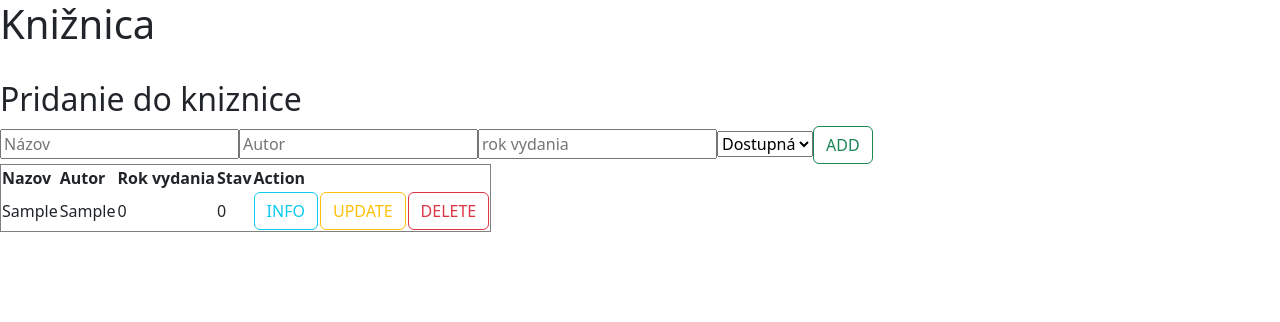
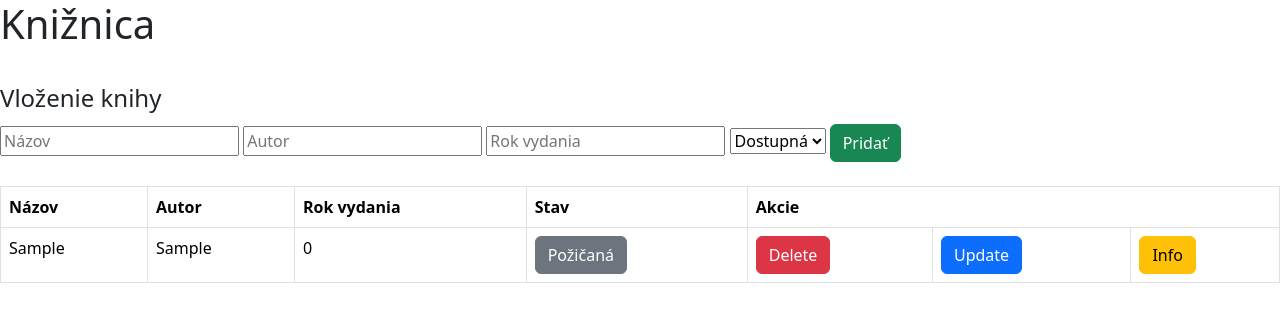
Before and after one commit to MitkaM09/PHP1, a PHP site: page / in a window 1280 px wide. Shown: the top 322 px of the page. Run offline with PHP 8.4, Linux system fonts and the light colour scheme; tables that the repository leaves empty or names only in its code hold one stand-in row (values such as "Sample post").

Commit message:
add info

```diff
--- a/Ulohy-2/Objekt/index.php
+++ b/Ulohy-2/Objekt/index.php
@@ -4,63 +4,84 @@ include "Kniha.php";
 include "Database.php";
 
 $spojenie = new Database();
-$db = $spojenie ->nadviazSpojenie();
+$db = $spojenie->nadviazSpojenie();
 
 if (!$db) {
     die("Databaza nie pripojena");
 }
 
-$sql = "SELECT * FROM knihy";
 
-$stmt = $db->query($sql);
+if ($_SERVER["REQUEST_METHOD"] === "POST" && isset($_POST["action"]) && $_POST["action"] === "delete") {
 
-if ($_SERVER["REQUEST_METHOD"] === "POST" && isset($_POST["action"]) && $_POST["action"] === "delete"){
-
-    $sql = "DELETE FROM knihy WHERE id = :id";
-
-    $stmt = $db->prepare($sql);
-
-    $stmt->execute([
+    $stmtDelete = $db->prepare("DELETE FROM knihy WHERE id = :id");
+    $stmtDelete->execute([
         ":id" => $_POST["kniha_id"]
     ]);
 
-    header("Location:index.php");
+    header("Location: index.php");
     exit();
 }
 
 
-if ($_SERVER["REQUEST_METHOD"] === "POST" && isset($_POST["action"]) && $_POST["action"] === "create"){
+if ($_SERVER["REQUEST_METHOD"] === "POST" && isset($_POST["action"]) && $_POST["action"] === "create") {
 
-    $sql = "INSERT INTO knihy (nazov, autor, rok_vydania, stav)
-            VALUES (:nazov, :autor, :rok_vydania, :stav)";
-    $stmt = $db->prepare($sql);
-    $stmt->execute([
+    $stmtCreate = $db->prepare("INSERT INTO knihy (nazov, autor, rok_vydania, stav)
+                                VALUES (:nazov, :autor, :rok_vydania, :stav)");
+
+    $stmtCreate->execute([
         ":nazov" => $_POST["nazov"],
         ":autor" => $_POST["autor"],
-        ":rok_vydania" => $_POST["rok_vydania"],
-        ":stav" => $_POST["stav"]
+        ":rok_vydania" => (int)$_POST["rok_vydania"],
+        ":stav" => (int)$_POST["stav"]
     ]);
 
-    header("Location:index.php");
+    header("Location: index.php");
     exit();
 }
-if ($_SERVER["REQUEST_METHOD"] === "POST" && isset($_POST["action"]) && $_POST["action"] === "update"){
-    header("Location:update.php");
+
+if ($_SERVER["REQUEST_METHOD"] === "POST" && isset($_POST["action"]) && $_POST["action"] === "update") {
+
+    header("Location: update.php?id=" . $_POST["kniha_id"]);
     exit();
 }
+
+
+if ($_SERVER["REQUEST_METHOD"] === "POST" && isset($_POST["action"]) && $_POST["action"] === "info") {
+
+    header("Location: info.php?id=" . $_POST["kniha_id"]);
+    exit();
+}
+
+if ($_SERVER["REQUEST_METHOD"] === "POST" && isset($_POST["action"]) && $_POST["action"] === "switch") {
+
+    $stmtSwitch = $db->prepare("UPDATE knihy
+                                SET stav = IF(stav = 1, 0, 1)
+                                WHERE id = :id");
+
+    $stmtSwitch->execute([
+        ":id" => $_POST["id"]
+    ]);
+
+    header("Location: index.php");
+    exit();
+}
+
+
+$stmtSelect = $db->query("SELECT * FROM knihy");
+
 $kniznica = [];
 
-while ($row = $stmt->fetch(PDO::FETCH_ASSOC)) {
-   $kniha = null;
+while ($row = $stmtSelect->fetch(PDO::FETCH_ASSOC)) {
+    $kniha = new Kniha(
+        $row["nazov"],
+        $row["autor"],
+        (int)$row["rok_vydania"],
+        (int)$row["stav"]
+    );
 
-   $kniha = new Kniha($row["nazov"], $row["autor"],(int)$row["rok_vydania"],(int)$row["stav"]);
-
-   if($kniha){
     $kniha->setId($row["id"]);
     $kniznica[] = $kniha;
-   }
 }
-
 ?>
 
 <!DOCTYPE html>
@@ -68,85 +89,87 @@ while ($row = $stmt->fetch(PDO::FETCH_ASSOC)) {
 <head>
     <meta charset="UTF-8">
     <meta name="viewport" content="width=device-width, initial-scale=1.0">
-    <title>Tabulka</title>
-    <link href="https://cdn.jsdelivr.net/npm/bootstrap@5.3.8/dist/css/bootstrap.min.css" rel="stylesheet" integrity="sha384-sRIl4kxILFvY47J16cr9ZwB07vP4J8+LH7qKQnuqkuIAvNWLzeN8tE5YBujZqJLB" crossorigin="anonymous">
-  </head>
+    <title>Knižnica</title>
+    <link href="https://cdn.jsdelivr.net/npm/bootstrap@5.3.8/dist/css/bootstrap.min.css" rel="stylesheet">
+    <link rel="stylesheet" href="style.css">
 </head>
+
 <body>
     <h1>Knižnica</h1>
     <br>
-    <table border ="1">
 
+    <!-- CREATE -->
+    <form class="create" action="index.php" method="post">
+        <fieldset>
+            <legend>Vloženie knihy</legend><br>
+
+            <input type="hidden" name="action" value="create">
+
+            <input type="text" name="nazov" placeholder="Názov" required>
+            <input type="text" name="autor" placeholder="Autor" required>
+            <input type="number" name="rok_vydania" placeholder="Rok vydania" required>
+
+            <select name="stav">
+                <option value="1">Dostupná</option>
+                <option value="0">Požičaná</option>
+            </select>
+
+            <button type="submit" class="btn btn-success">Pridať</button>
+        </fieldset>
+    </form>
+
+    <table class="table table-bordered mt-4">
         <tr>
-            <th>Nazov</th>
+            <th>Názov</th>
             <th>Autor</th>
             <th>Rok vydania</th>
             <th>Stav</th>
-            <th>Action</th>
+            <th colspan="3">Akcie</th>
         </tr>
 
-            <?php foreach ($kniznica as $kniha):?>
-                <tr>
-                  <td>
-                    <?= $kniha->getNazov();?>
-                </td>
-                <td>
-                    <?= $kniha->getAutor();?>
-                </td>
-                <td>
-                    <?= $kniha->getRok_vydania();?>
-                </td>
-                <td>
-                    <?= $kniha->getStav();?>
-                </td>
+        <?php foreach ($kniznica as $kniha): ?>
+        <tr>
+            <td><?= $kniha->getNazov(); ?></td>
+            <td><?= $kniha->getAutor(); ?></td>
+            <td><?= $kniha->getRok_vydania(); ?></td>
 
+            <td>
+                <form method="POST">
+                    <input type="hidden" name="id" value="<?= $kniha->getId(); ?>">
+                    <input type="hidden" name="action" value="switch">
 
-                <td>
-                    <form action="index.php" method="POST">
-                        <input type="hidden" name="action" value="info">
-                        <input type="hidden" name="kniha_id" value="<?= $kniha->getId(); ?>" >
-                        <button type="submit" class="btn btn-outline-info"  >INFO</button>
-                    </form>
-                </td>
-                <td>
-                    <form action="index.php" method="POST">
-                        <input type="hidden" name="action" value="update">
-                        <input type="hidden" name="kniha_id" value="<?= $kniha->getId(); ?>" >
-                        <button type="submit" class="btn btn-outline-warning"  >UPDATE</button>
-                    </form>
-                </td>
-                <td>
-                    <form action="index.php" method="POST">
-                        <input type="hidden" name="action" value="delete">
-                        <input type="hidden" name="kniha_id" value="<?= $kniha->getId(); ?>" >
-                        <button type="submit" class="btn btn-outline-danger">DELETE</button>
-                    </form>
-                </td>
+                    <button type="submit" class="btn btn-secondary">
+                        <?= $kniha->getStav() === 1 ? "Dostupná" : "Požičaná"; ?>
+                    </button>
+                </form>
+            </td>
 
-            </tr>
-            <?php endforeach?>
+            <td>
+                <form method="POST">
+                    <input type="hidden" name="action" value="delete">
+                    <input type="hidden" name="kniha_id" value="<?= $kniha->getId(); ?>">
+                    <button type="submit" class="btn btn-danger">Delete</button>
+                </form>
+            </td>
 
-                <h2>Pridanie do kniznice</h2>
+            <td>
+                <form method="POST">
+                    <input type="hidden" name="action" value="update">
+                    <input type="hidden" name="kniha_id" value="<?= $kniha->getId(); ?>">
+                    <button type="submit" class="btn btn-primary">Update</button>
+                </form>
+            </td>
 
-                <form  action="index.php" method="POST" >
-                    <input type="hidden" name="action" value="create">
-
-                    <input type="text" name="nazov" placeholder="Názov" >
-                    <input type="text" name="autor" placeholder="Autor" >
-                    <input type="number" name="rok_vydania" placeholder="rok vydania" >
-
-                    <select name="stav">
-                        <option value="1">Dostupná</option>
-                        <option value="0">Požičaná</option>
-                    </select>
-
-                    <button type="submit" class="btn btn-outline-success " >ADD </button>
+            <td>
+                <form method="POST">
+                    <input type="hidden" name="action" value="info">
+                    <input type="hidden" name="kniha_id" value="<?= $kniha->getId(); ?>">
+                    <button type="submit" class="btn btn-warning">Info</button>
                 </form>
+            </td>
+        </tr>
+        <?php endforeach; ?>
     </table>
-
-
-
-
 
 </body>
 </html>
```
Also changed, not shown: Ulohy-2/info.php (added, +55 -0 lines).
